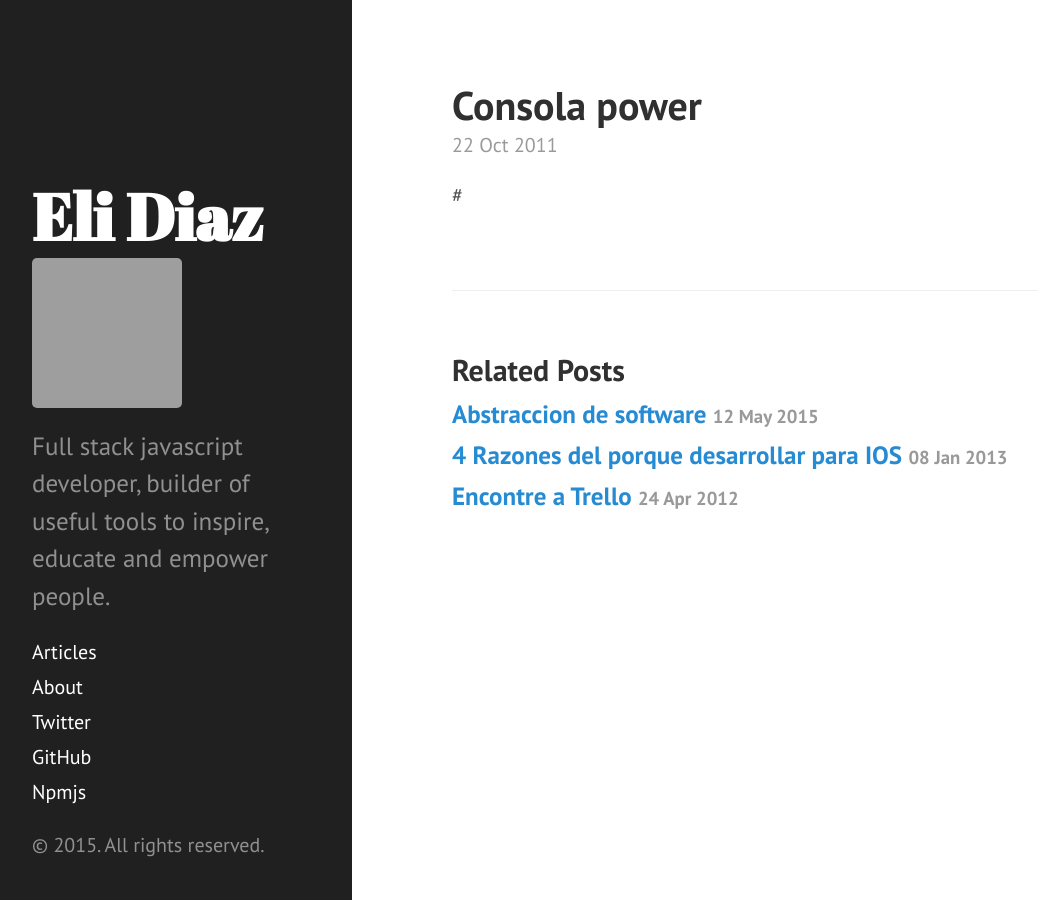
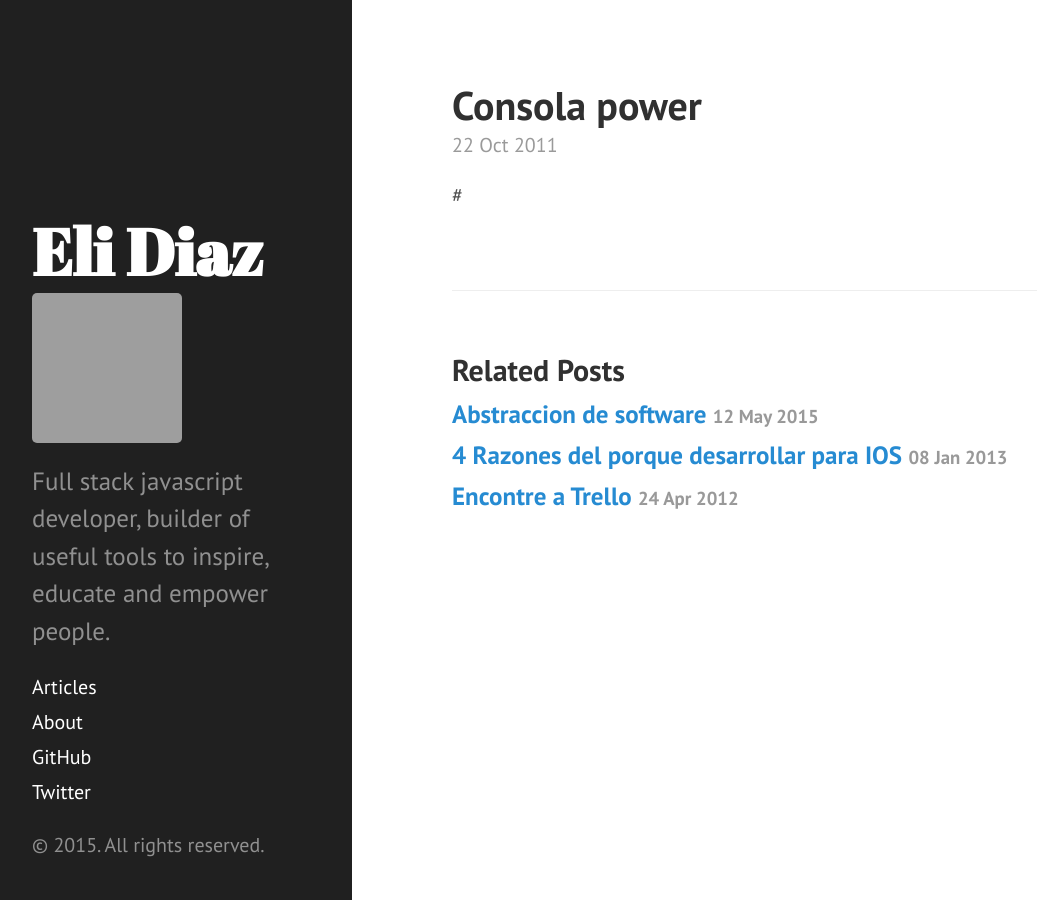
Before and after one commit to elidiazgt/elidiazgt.github.io, a Jekyll site: the page built from _posts/2011-10-22-consola-power.md, in a window 1280 px wide. Shown: the whole page, without its empty margins (8-1045 px from the left). Built offline with Jekyll 4.4.1, drawn with Linux system fonts in a browser that asks for light colours; Markdown is read by kramdown in place of the engine named in the settings; grey boxes are pictures that could not be loaded.

Commit message:
Update sidebar.html

```diff
--- a/_includes/sidebar.html
+++ b/_includes/sidebar.html
@@ -34,9 +34,12 @@
       {% endfor %}
 
       <!--<a class="sidebar-nav-item" href="{{ site.github.repo }}/archive/v{{ site.version }}.zip">Download</a>-->
+
+      <a class="sidebar-nav-item" href="{{ site.github.repo }}">GitHub</a>
+
       <a class="sidebar-nav-item" href="http://twitter.com/elidiazgt">Twitter</a>
-      <a class="sidebar-nav-item" href="{{ site.github.repo }}">GitHub</a>
-      <a class="sidebar-nav-item" href="{{ site.npmjs }}">Npmjs</a>
+
+      <!--<a class="sidebar-nav-item" href="{{ site.npmjs }}">Npmjs</a>-->
 
       <!--<span class="sidebar-nav-item">Currently v{{ site.version }}</span>-->
     </nav>
```
